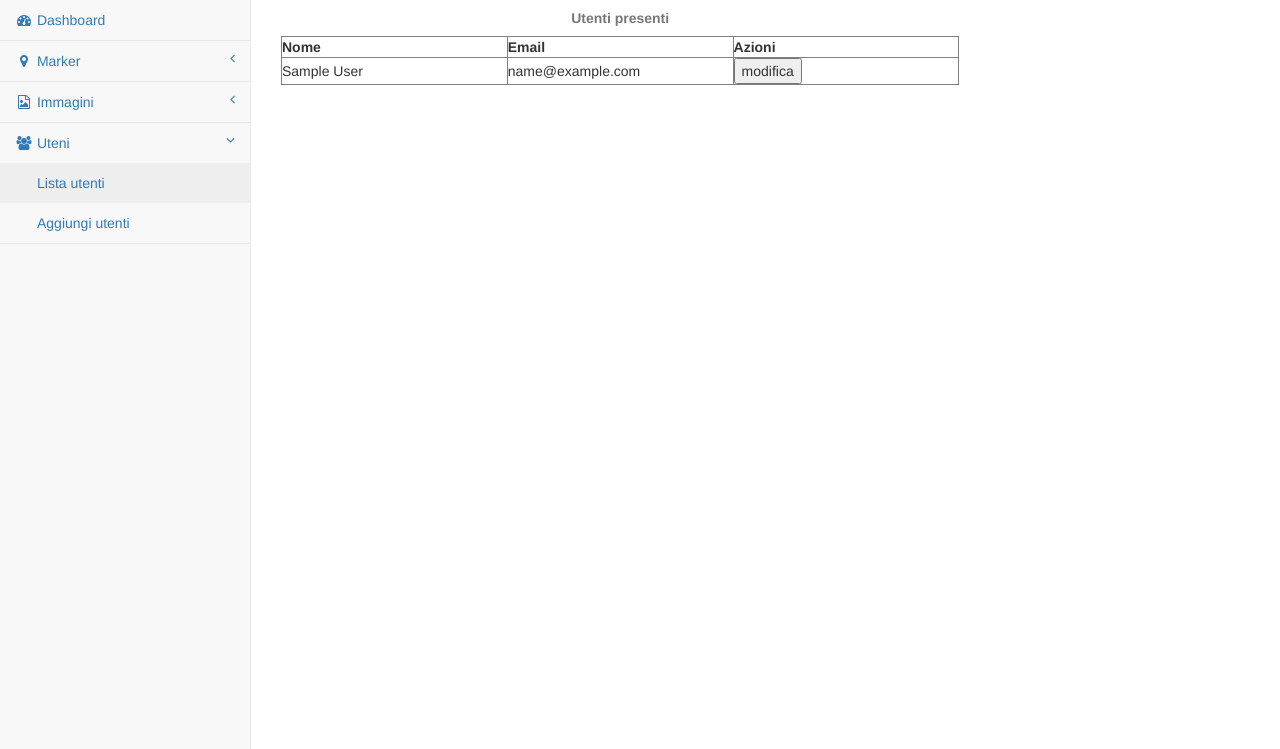
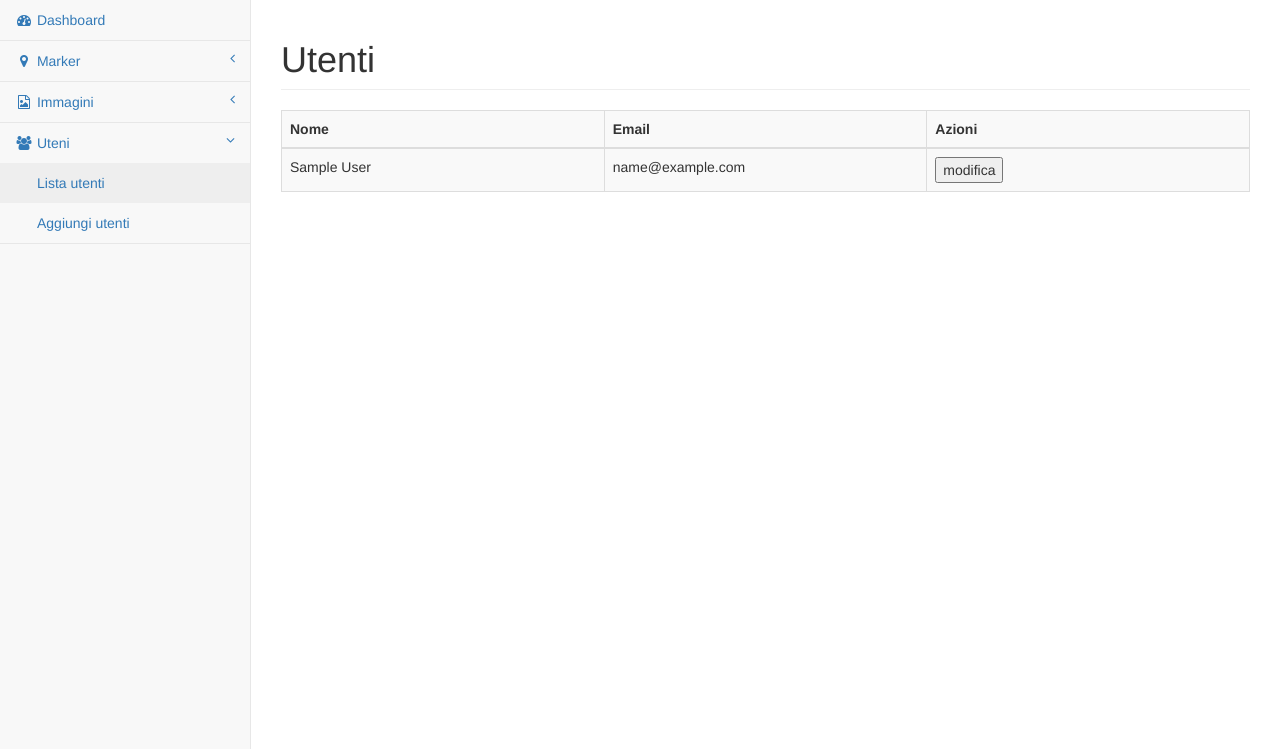
Before and after one commit to simicasa/hci, a Laravel app: page /amministrazione/listautenti in a window 1280 px wide. Shown: the part 51-800 px from the top of the page. Run offline with Laravel 8, Linux system fonts and the light colour scheme; tables that the repository leaves empty hold one stand-in row (values such as "Sample post"); settings files or empty folders that the repository lacks are supplied.

Commit message:
lista utenti grafica

```diff
--- a/resources/views/listamarker.blade.php
+++ b/resources/views/listamarker.blade.php
@@ -28,6 +28,4 @@
         @endforeach
     </tbody>
 </table>
-<form>
-</form>
 @stop
--- a/resources/views/listautenti.blade.php
+++ b/resources/views/listautenti.blade.php
@@ -1,8 +1,15 @@
 @extends("master")
 @section("titolo","listautenti")
 @section("corpo")
-<table width="70%" border="1">
-    <caption><div align="center"><b>Utenti presenti</b></div></caption>
+
+
+            <div class="row">
+                <div class="col-lg-12">
+                    <h1 class="page-header">Utenti</h1>
+                </div>
+            </div>
+
+<table class="table table-striped table-bordered table-hover">
     <thhead>
         <tr>
             <th width="33%">Nome</th>
```
